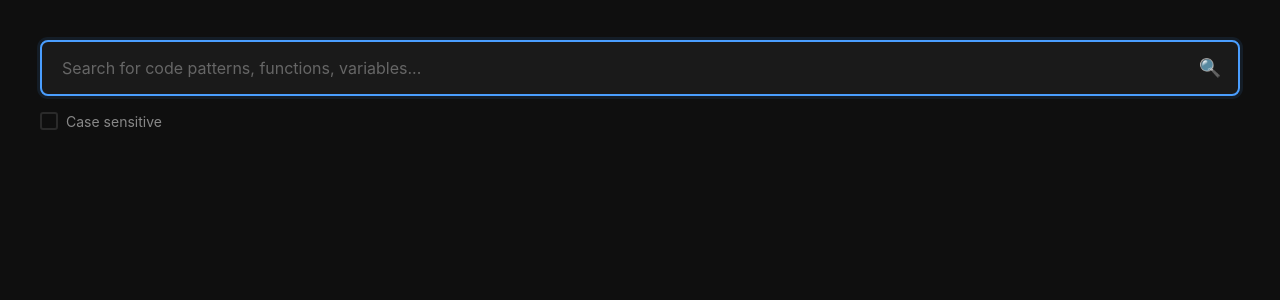
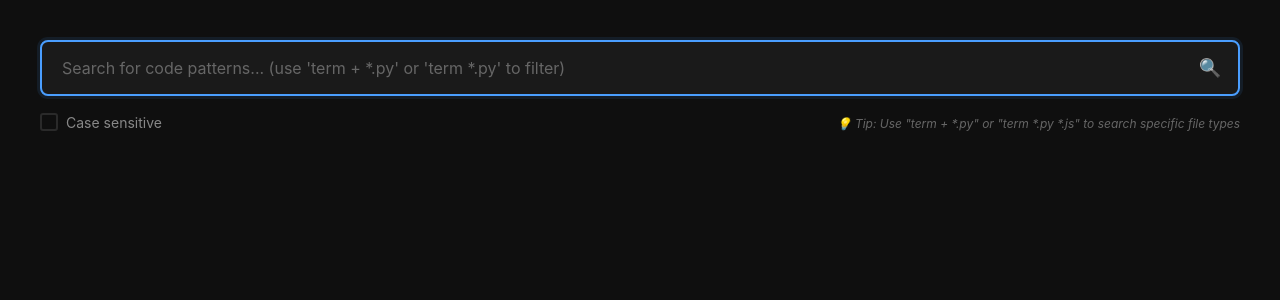
Before and after one commit to kactlabs/code-vectra, a FastAPI app: page / in a window 1280 px wide. Shown: the part 151-451 px from the top of the page. Run offline with FastAPI, Linux system fonts and the light colour scheme.

Commit message:
Updates for 2025-12-15

```diff
--- a/app.py
+++ b/app.py
@@ -61,7 +61,14 @@
             return results
 
         flags = 0 if case_sensitive else re.IGNORECASE
-        regex = re.compile(pattern, flags)
+
+        # Try to compile the regex pattern, if it fails, escape it and treat as literal
+        try:
+            regex = re.compile(pattern, flags)
+        except re.error:
+            # If regex compilation fails, escape the pattern and treat as literal search
+            escaped_pattern = re.escape(pattern)
+            regex = re.compile(escaped_pattern, flags)
 
         with open(file_path, 'r', encoding='utf-8', errors='ignore') as f:
             lines = f.readlines()
@@ -93,7 +100,7 @@
 
     return results
 
-def search_code(query: str, case_sensitive: bool = False, max_results: int = 100) -> Tuple[List[Dict], float]:
+def search_code(query: str, case_sensitive: bool = False, file_extensions: Optional[List[str]] = None, max_results: int = 100) -> Tuple[List[Dict], float]:
     """Search for code patterns in the specified directory"""
     start_time = time.time()
 
@@ -102,6 +109,9 @@
 
     all_results = []
     file_count = 0
+    files_searched = 0
+
+    print(f"Searching for: '{query}' in extensions: {file_extensions}")
 
     try:
         for root, dirs, files in os.walk(SEARCH_ROOT):
@@ -115,9 +125,16 @@
                 if file.startswith('.'):
                     continue
 
+                # Filter by file extensions if specified
+                if file_extensions:
+                    file_ext = Path(file).suffix.lower()
+                    if file_ext not in file_extensions:
+                        continue
+
                 file_path = os.path.join(root, file)
                 relative_path = os.path.relpath(file_path, SEARCH_ROOT)
 
+                files_searched += 1
                 file_results = search_in_file(file_path, query, case_sensitive)
                 for result in file_results:
                     result['relative_path'] = relative_path
@@ -136,13 +153,50 @@
     end_time = time.time()
     search_time = end_time - start_time
 
+    print(f"Searched {files_searched} files, found {len(all_results)} results")
+
     return all_results[:max_results], search_time
+
+def parse_query_with_extensions(query: str) -> Tuple[str, Optional[List[str]]]:
+    """Parse query to extract file extensions filter"""
+    import re
+
+    # Check for "+" separator syntax: "search_term + *.ext"
+    if '+' in query:
+        parts = query.split('+', 1)  # Split on first + only
+        if len(parts) == 2:
+            search_part = parts[0].strip()
+            ext_part = parts[1].strip()
+
+            # Find extension patterns in the second part
+            ext_pattern = r'\*\.([a-zA-Z0-9]+)'
+            extensions = re.findall(ext_pattern, ext_part)
+
+            if extensions:
+                ext_list = ['.' + ext.lower() for ext in extensions]
+                return search_part, ext_list
+
+    # Fallback to original logic for backward compatibility
+    # Look for patterns like "*.py", "*.js", "*.ts" etc.
+    ext_pattern = r'\*\.([a-zA-Z0-9]+)'
+    extensions = re.findall(ext_pattern, query)
+
+    if extensions:
+        # Remove extension patterns from query
+        clean_query = re.sub(r'\s*\*\.[a-zA-Z0-9]+\s*', ' ', query).strip()
+        # Convert to lowercase and add dots
+        ext_list = ['.' + ext.lower() for ext in extensions]
+        return clean_query, ext_list
+
+    return query, None
 
 @app.get("/", response_class=HTMLResponse)
 async def main(request: Request):
     return templates.TemplateResponse("index.html", {
         "request": request,
         "query": "",
+        "clean_query": "",
+        "file_extensions": None,
         "results": [],
         "search_performed": False,
         "search_time": 0.0,
@@ -154,13 +208,18 @@
     results = []
     search_time = 0.0
     search_performed = bool(q.strip())
+    clean_query = q
+    file_extensions = None
 
     if search_performed:
-        results, search_time = search_code(q, case)
+        clean_query, file_extensions = parse_query_with_extensions(q)
+        results, search_time = search_code(clean_query, case, file_extensions)
 
     return templates.TemplateResponse("index.html", {
         "request": request,
         "query": q,
+        "clean_query": clean_query,
+        "file_extensions": file_extensions,
         "results": results,
         "search_performed": search_performed,
         "case_sensitive": case,
@@ -174,13 +233,18 @@
     results = []
     search_time = 0.0
     search_performed = bool(query.strip())
+    clean_query = query
+    file_extensions = None
 
     if search_performed:
-        results, search_time = search_code(query, case_sensitive)
+        clean_query, file_extensions = parse_query_with_extensions(query)
+        results, search_time = search_code(clean_query, case_sensitive, file_extensions)
 
     return templates.TemplateResponse("index.html", {
         "request": request,
         "query": query,
+        "clean_query": clean_query,
+        "file_extensions": file_extensions,
         "results": results,
         "search_performed": search_performed,
         "case_sensitive": case_sensitive,
@@ -258,6 +322,37 @@
             "error": f"Error reading file: {str(e)}"
         })
 
+@app.get("/debug/files")
+async def debug_files():
+    """Debug endpoint to see what files are found"""
+    py_files = []
+    all_files = []
+
+    for root, dirs, files in os.walk(SEARCH_ROOT):
+        dirs[:] = [d for d in dirs if not d.startswith('.') and d not in {
+            'node_modules', '__pycache__', 'venv', 'env', 'build', 'dist',
+            'target', 'bin', 'obj', '.git', '.svn', '.hg'
+        }]
+
+        for file in files:
+            if file.startswith('.'):
+                continue
+
+            file_path = os.path.join(root, file)
+            relative_path = os.path.relpath(file_path, SEARCH_ROOT)
+            all_files.append(relative_path)
+
+            if file.endswith('.py'):
+                py_files.append(relative_path)
+
+    return {
+        "search_root": SEARCH_ROOT,
+        "total_files": len(all_files),
+        "py_files_count": len(py_files),
+        "py_files": py_files[:20],  # Show first 20 Python files
+        "all_files_sample": all_files[:20]  # Show first 20 files
+    }
+
 if __name__ == "__main__":
     host = os.getenv("HOST", "0.0.0.0")
     port = int(os.getenv("PORT", "8001"))
--- a/static/css/main.css
+++ b/static/css/main.css
@@ -836,3 +836,32 @@
         padding: 10px 12px;
     }
 }
+.search-help {
+    margin-left: auto;
+}
+
+.help-text {
+    font-size: 12px;
+    color: #666;
+    font-style: italic;
+}
+
+body.light .help-text {
+    color: #888;
+}
+
+@media (max-width: 768px) {
+    .search-options {
+        flex-direction: column;
+        align-items: flex-start;
+        gap: 8px;
+    }
+
+    .search-help {
+        margin-left: 0;
+    }
+
+    .help-text {
+        font-size: 11px;
+    }
+}
--- a/templates/index.html
+++ b/templates/index.html
@@ -24,7 +24,7 @@
                        name="query"
                        value="{{query}}"
                        id="searchInput"
-                       placeholder="Search for code patterns, functions, variables..."
+                       placeholder="Search for code patterns... (use 'term + *.py' or 'term *.py' to filter)"
                        autocomplete="off">
                 <button type="submit" class="search-btn" title="Search">
                     🔍
@@ -37,15 +37,30 @@
                     <span class="checkmark"></span>
                     Case sensitive
                 </label>
+                <div class="search-help">
+                    <span class="help-text">💡 Tip: Use "term + *.py" or "term *.py *.js" to search specific file types</span>
+                </div>
             </div>
         </form>
 
         {% if search_performed %}
         <div class="results-header">
             {% if results %}
-                <p class="results-count">Found {{result_count}} matches (time taken: {{search_time}} seconds)</p>
+                <p class="results-count">
+                    Found {{result_count}} matches
+                    {% if file_extensions %}
+                        in {{file_extensions|join(', ')}} files
+                    {% endif %}
+                    (time taken: {{search_time}} seconds)
+                </p>
             {% else %}
-                <p class="no-results">No matches found for "{{query}}" (time taken: {{search_time}} seconds)</p>
+                <p class="no-results">
+                    No matches found for "{{clean_query}}"
+                    {% if file_extensions %}
+                        in {{file_extensions|join(', ')}} files
+                    {% endif %}
+                    (time taken: {{search_time}} seconds)
+                </p>
             {% endif %}
         </div>
 
```
Also changed, not shown: README.md.
